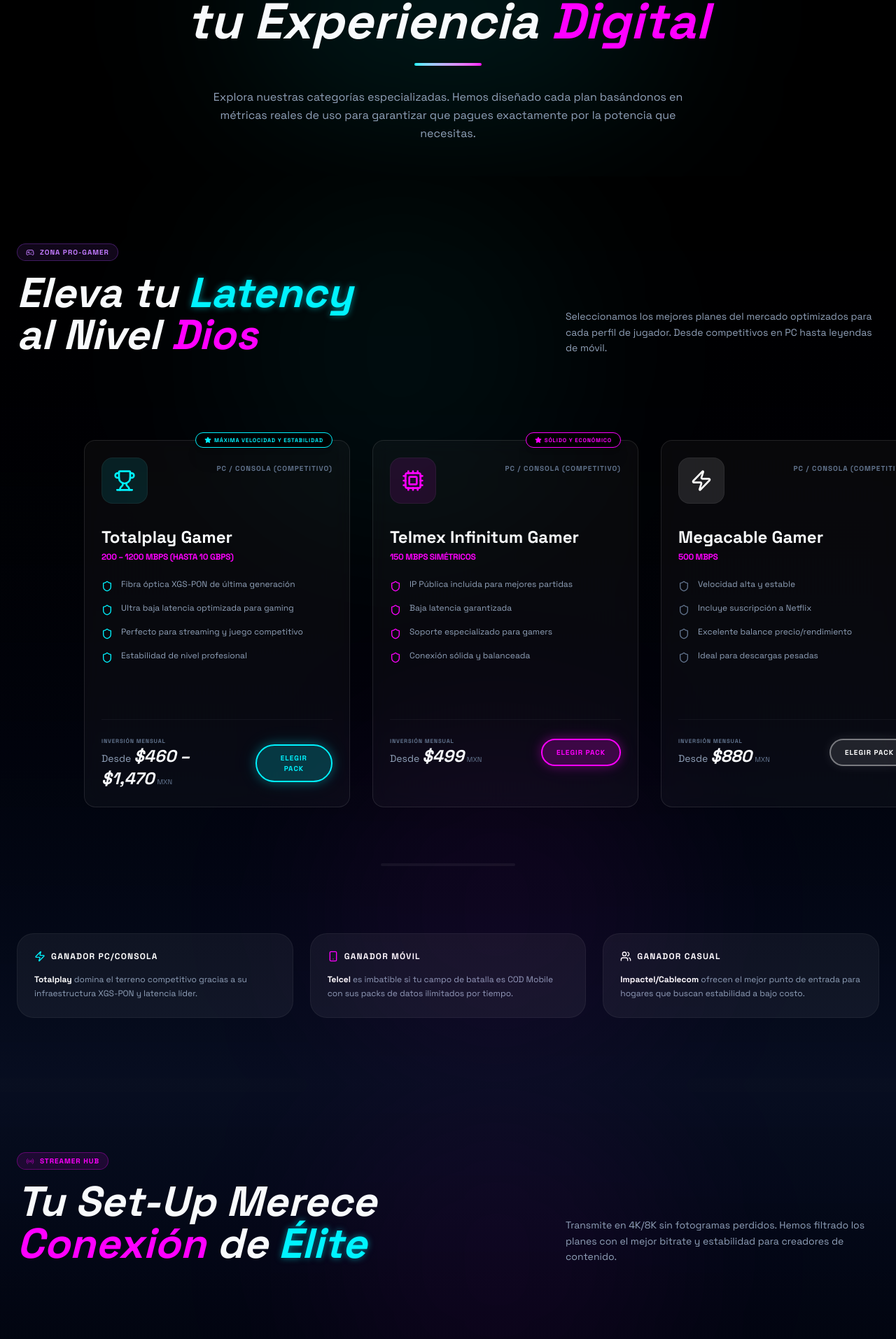
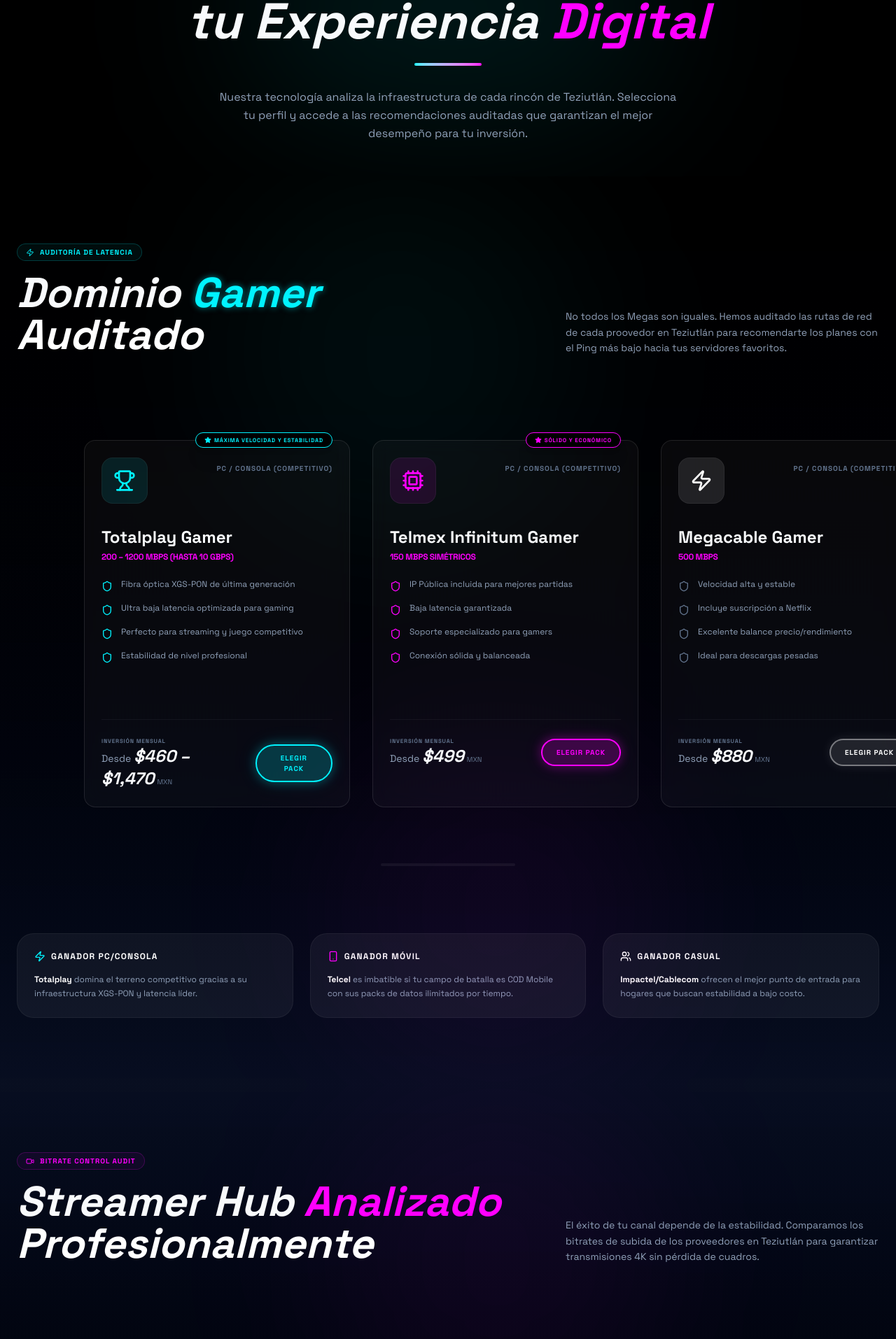
Before and after one commit to jonathanhdezf/fibergravity, a Next.js app: page / in a window 1280 px wide. Shown: the part 1926-3840 px from the top of the page at 70% size. Built offline with nearby package versions, Linux system fonts and the light colour scheme.

Commit message:
style: adjust copywriting across all sections to reflect expert broker/comparator identity

```diff
--- a/src/components/sections/EnterprisePlans.tsx
+++ b/src/components/sections/EnterprisePlans.tsx
@@ -119,11 +119,11 @@ export const EnterprisePlans = () => {
                     >
                         <div className="inline-flex items-center gap-2 px-3 py-1 rounded-full border border-sky-500/30 bg-sky-500/10 text-sky-400 text-[10px] font-black uppercase tracking-widest mb-4">
                             <Building2 className="w-3 h-3" />
-                            Business Intelligence
+                            B2B Connectivity Expert
                         </div>
                         <h2 className="text-4xl md:text-6xl font-black italic">
-                            Impulsa tu <span className="text-neon-cyan neon-text-cyan">Crecimiento</span> <br />
-                            <span className="text-white">Empresarial</span>
+                            Consultoría <span className="text-neon-cyan neon-text-cyan">Corporativa</span> <br />
+                            <span className="text-white">Especializada</span>
                         </h2>
                     </motion.div>
 
@@ -132,7 +132,7 @@ export const EnterprisePlans = () => {
                         whileInView={{ opacity: 1, y: 0 }}
                         className="text-slate-400 max-w-md text-sm leading-relaxed"
                     >
-                        Soluciones de conectividad diseñadas para la escala de tu negocio. Desde PyMEs en ascenso hasta corporativos globales de alto tráfico.
+                        Tu empresa requiere certezas. Comparamos niveles de servicio (SLA) y capacidad de escalabilidad para conectarte con el proveedor que garantice tu operación 24/7.
                     </motion.p>
                 </div>
             </div>
--- a/src/components/sections/GamerPlans.tsx
+++ b/src/components/sections/GamerPlans.tsx
@@ -101,13 +101,13 @@ export const GamerPlans = () => {
                         initial={{ opacity: 0, x: -20 }}
                         whileInView={{ opacity: 1, x: 0 }}
                     >
-                        <div className="inline-flex items-center gap-2 px-3 py-1 rounded-full border border-purple-500/30 bg-purple-500/10 text-purple-400 text-[10px] font-black uppercase tracking-widest mb-4">
-                            <Gamepad2 className="w-3 h-3" />
-                            Zona Pro-Gamer
+                        <div className="inline-flex items-center gap-2 px-3 py-1 rounded-full border border-neon-cyan/20 bg-neon-cyan/5 text-neon-cyan text-[10px] font-black uppercase tracking-widest mb-4">
+                            <Zap className="w-3 h-3" />
+                            Auditoría de Latencia
                         </div>
                         <h2 className="text-4xl md:text-6xl font-black italic">
-                            Eleva tu <span className="text-neon-cyan neon-text-cyan">Latency</span> <br />
-                            al Nivel <span className="text-neon-magenta neon-text-magenta">Dios</span>
+                            Dominio <span className="text-neon-cyan neon-text-cyan">Gamer</span> <br />
+                            <span className="text-white">Auditado</span>
                         </h2>
                     </motion.div>
 
@@ -116,7 +116,7 @@ export const GamerPlans = () => {
                         whileInView={{ opacity: 1, y: 0 }}
                         className="text-slate-400 max-w-md text-sm leading-relaxed"
                     >
-                        Seleccionamos los mejores planes del mercado optimizados para cada perfil de jugador. Desde competitivos en PC hasta leyendas de móvil.
+                        No todos los Megas son iguales. Hemos auditado las rutas de red de cada proovedor en Teziutlán para recomendarte los planes con el Ping más bajo hacia tus servidores favoritos.
                     </motion.p>
                 </div>
             </div>
--- a/src/components/sections/HomeOfficePlans.tsx
+++ b/src/components/sections/HomeOfficePlans.tsx
@@ -102,13 +102,13 @@ export const HomeOfficePlans = () => {
                         initial={{ opacity: 0, x: -20 }}
                         whileInView={{ opacity: 1, x: 0 }}
                     >
-                        <div className="inline-flex items-center gap-2 px-3 py-1 rounded-full border border-white/20 bg-white/5 text-white text-[10px] font-black uppercase tracking-widest mb-4">
-                            <Briefcase className="w-3 h-3 text-neon-cyan" />
-                            Work From Anywhere
+                        <div className="inline-flex items-center gap-2 px-3 py-1 rounded-full border border-sky-500/30 bg-sky-500/10 text-sky-400 text-[10px] font-black uppercase tracking-widest mb-4">
+                            <Briefcase className="w-3 h-3" />
+                            Productivity Audit
                         </div>
                         <h2 className="text-4xl md:text-6xl font-black italic">
-                            Productividad <span className="text-neon-cyan neon-text-cyan">Sin</span> <br />
-                            <span className="text-white">Interrupciones</span>
+                            Productividad <span className="text-neon-cyan neon-text-cyan">Bajo</span> <br />
+                            <span className="text-white">Análisis</span>
                         </h2>
                     </motion.div>
 
@@ -117,7 +117,7 @@ export const HomeOfficePlans = () => {
                         whileInView={{ opacity: 1, y: 0 }}
                         className="text-slate-400 max-w-md text-sm leading-relaxed"
                     >
-                        Diseñamos soluciones para que el trabajo hibrido sea fluido. Latencia mínima para Teams y Zoom, con la velocidad que tu carrera exige.
+                        Analizamos la estabilidad bajo carga masiva. Selecciona los planes con mejor desempeño en videoconferencias y multitarea según nuestras auditorías en Teziutlán.
                     </motion.p>
                 </div>
             </div>
--- a/src/components/sections/PlansHeader.tsx
+++ b/src/components/sections/PlansHeader.tsx
@@ -28,7 +28,7 @@ export const PlansHeader = () => {
                     <div className="w-24 h-1 bg-gradient-to-r from-neon-cyan to-neon-magenta mx-auto rounded-full mb-8" />
 
                     <p className="text-slate-400 max-w-2xl mx-auto text-sm md:text-base leading-relaxed">
-                        Explora nuestras categorías especializadas. Hemos diseñado cada plan basándonos en métricas reales de uso para garantizar que pagues exactamente por la potencia que necesitas.
+                        Nuestra tecnología analiza la infraestructura de cada rincón de Teziutlán. Selecciona tu perfil y accede a las recomendaciones auditadas que garantizan el mejor desempeño para tu inversión.
                     </p>
                 </motion.div>
             </div>
--- a/src/components/sections/StreamerPlans.tsx
+++ b/src/components/sections/StreamerPlans.tsx
@@ -102,13 +102,13 @@ export const StreamerPlans = () => {
                         initial={{ opacity: 0, x: -20 }}
                         whileInView={{ opacity: 1, x: 0 }}
                     >
-                        <div className="inline-flex items-center gap-2 px-3 py-1 rounded-full border border-neon-magenta/30 bg-neon-magenta/10 text-neon-magenta text-[10px] font-black uppercase tracking-widest mb-4">
-                            <Radio className="w-3 h-3 animate-pulse" />
-                            Streamer Hub
+                        <div className="inline-flex items-center gap-2 px-3 py-1 rounded-full border border-neon-magenta/20 bg-neon-magenta/5 text-neon-magenta text-[10px] font-black uppercase tracking-widest mb-4">
+                            <Video className="w-3 h-3" />
+                            Bitrate Control Audit
                         </div>
                         <h2 className="text-4xl md:text-6xl font-black italic">
-                            Tu Set-Up Merece <br />
-                            <span className="text-neon-magenta neon-text-magenta">Conexión</span> de <span className="text-neon-cyan neon-text-cyan">Élite</span>
+                            Streamer Hub <span className="text-neon-magenta neon-text-magenta">Analizado</span> <br />
+                            <span className="text-white">Profesionalmente</span>
                         </h2>
                     </motion.div>
 
@@ -117,7 +117,7 @@ export const StreamerPlans = () => {
                         whileInView={{ opacity: 1, y: 0 }}
                         className="text-slate-400 max-w-md text-sm leading-relaxed"
                     >
-                        Transmite en 4K/8K sin fotogramas perdidos. Hemos filtrado los planes con el mejor bitrate y estabilidad para creadores de contenido.
+                        El éxito de tu canal depende de la estabilidad. Comparamos los bitrates de subida de los proveedores en Teziutlán para garantizar transmisiones 4K sin pérdida de cuadros.
                     </motion.p>
                 </div>
             </div>
--- a/src/components/sections/TVSection.tsx
+++ b/src/components/sections/TVSection.tsx
@@ -180,11 +180,11 @@ export const TVSection = () => {
                     >
                         <div className="inline-flex items-center gap-2 px-3 py-1 rounded-full border border-neon-magenta/30 bg-neon-magenta/10 text-neon-magenta text-[10px] font-black uppercase tracking-widest mb-4 mx-auto md:mx-0">
                             <Tv className="w-3 h-3" />
-                            Mega Entretenimiento
+                            Curaduría Doble Play
                         </div>
                         <h2 className="text-4xl md:text-6xl font-black italic">
                             Internet + <span className="text-neon-magenta neon-text-magenta">TV de Cable</span> <br />
-                            <span className="text-white">Doble Play</span>
+                            <span className="text-white">Curado por Expertos</span>
                         </h2>
                     </motion.div>
 
@@ -193,7 +193,7 @@ export const TVSection = () => {
                         whileInView={{ opacity: 1, y: 0 }}
                         className="text-slate-400 max-w-md text-sm leading-relaxed mx-auto md:mx-0"
                     >
-                        Fusionamos la potencia de la fibra óptica con la mejor programación HD. Cine, deportes y series en un solo recibo con estabilidad total.
+                        Maximizamos tu inversión en ocio. Comparamos los mejores paquetes de TV e Internet para encontrar el equilibrio perfecto entre apps de streaming, canales HD y velocidad real.
                     </motion.p>
                 </div>
             </div>
```
